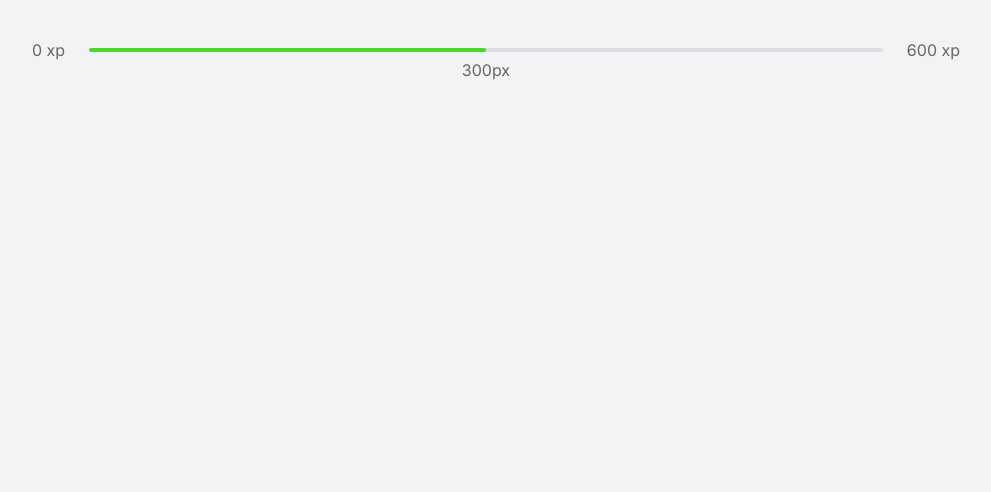
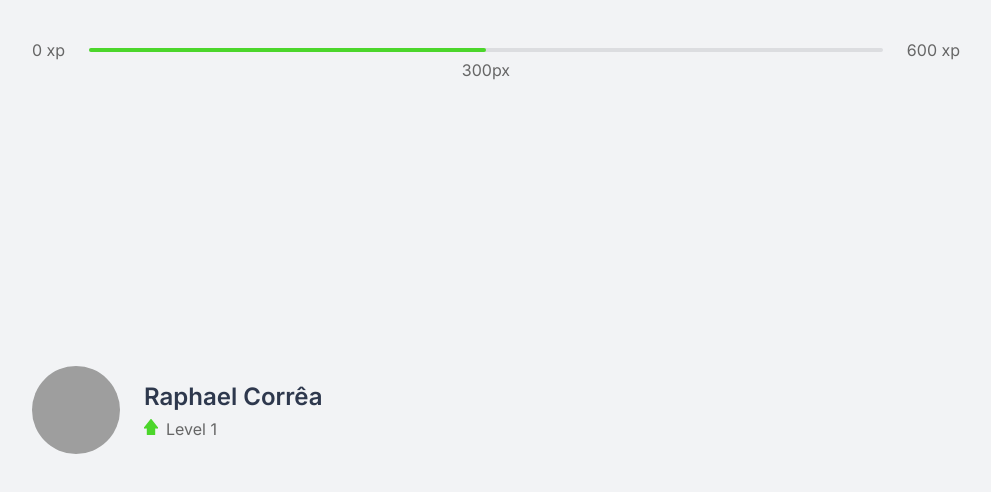
Before and after one commit to raphaeldevs/nlw4-moveit, a Next.js app: page / in a window 1280 px wide. Shown: the top 492 px of the page, without its empty margins (144-1135 px from the left). Built offline with nearby package versions, Linux system fonts and the light colour scheme; grey boxes are pictures that could not be loaded.

Commit message:
Profile component

```diff
--- /dev/null
+++ b/src/components/Profile.tsx
@@ -0,0 +1,16 @@
+import styles from '../styles/components/Profile.module.css'
+
+export function Profile() {
+  return (
+    <div className={styles.profileContainer}>
+      <img src="https://github.com/raphaeldevs.png" alt="Raphael Corrêa" />
+      <div>
+        <strong>Raphael Corrêa</strong>
+        <p>
+          <img src="icons/level.svg" alt="Level" />
+          Level 1
+        </p>
+      </div>
+    </div>
+  )
+}
--- a/src/pages/index.tsx
+++ b/src/pages/index.tsx
@@ -1,9 +1,18 @@
 import { ExperinceBar } from '../components/ExperienceBar'
+import { Profile } from '../components/Profile'
+
+import styles from '../styles/pages/Home.module.css'
 
 export default function Home() {
   return (
-    <div className="container">
+    <div className={styles.container}>
       <ExperinceBar />
+
+      <section>
+        <div>
+          <Profile />
+        </div>
+      </section>
     </div>
   )
 }
--- /dev/null
+++ b/src/styles/components/Profile.module.css
@@ -0,0 +1,32 @@
+.profileContainer {
+  display: flex;
+  align-items: center;
+}
+
+.profileContainer > img {
+  width: 5.5rem;
+  height: 5.5rem;
+
+  border-radius: 50%;
+}
+
+.profileContainer div {
+  margin-left: 1.5rem;
+}
+
+.profileContainer div strong {
+  font-size: 1.5rem;
+  font-weight: 600;
+
+  color: var(--title);
+}
+
+.profileContainer div p {
+  margin-top: 0.5rem;
+
+  font-size: 1rem;
+}
+
+.profileContainer div p img {
+  margin-right: 0.5rem;
+}
--- a/src/styles/global.css
+++ b/src/styles/global.css
@@ -52,15 +52,3 @@
 
   color: inherit;
 }
-
-.container {
-  max-width: 992px;
-  height: 100vh;
-
-  display: flex;
-  flex-direction: column;
-
-  margin: 0 auto;
-
-  padding: 2.5rem 2rem;
-}
--- /dev/null
+++ b/src/styles/pages/Home.module.css
@@ -0,0 +1,20 @@
+.container {
+  max-width: 992px;
+  height: 100vh;
+
+  display: flex;
+  flex-direction: column;
+
+  margin: 0 auto;
+
+  padding: 2.5rem 2rem;
+}
+
+.container section {
+  display: grid;
+  grid-template-columns: 1fr 1fr;
+  gap: 6.25rem;
+
+  flex: 1;
+  align-items: center;
+}
```
